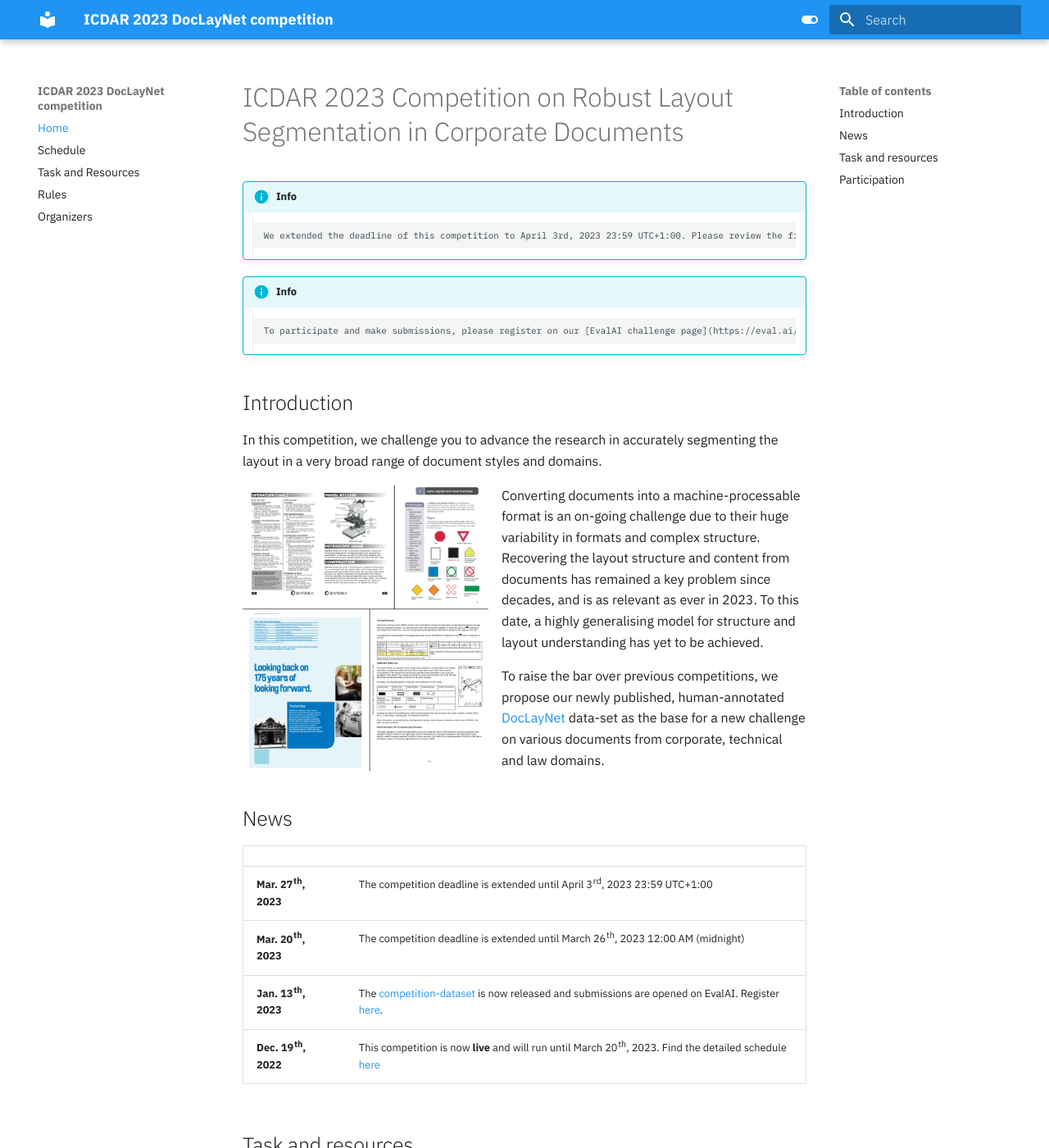
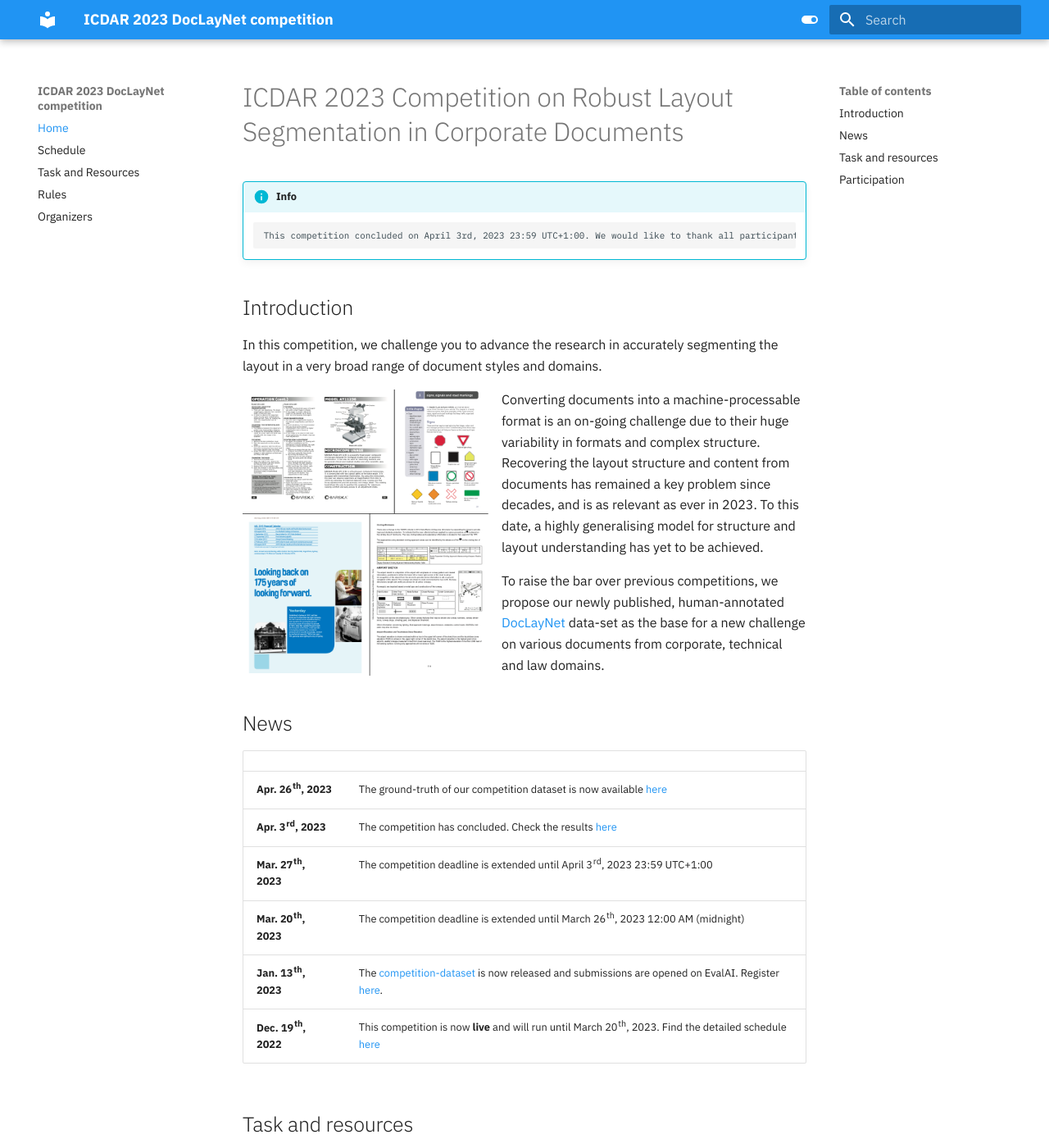
Before and after one commit to DS4SD/icdar23-doclaynet, an MkDocs documentation site: the page built from docs/index.md, in a window 1280 px wide and 1400 px high. Shown: the whole window at 82% size. Built offline with MkDocs 1.6.1 and Material for MkDocs 9.7.7, drawn with Linux system fonts in a browser that asks for light colours.

Commit message:
Update news and info boxes
Signed-off-by: cau-git <60343111+cau-git@users.noreply.github.com>

```diff
--- a/docs/index.md
+++ b/docs/index.md
@@ -1,11 +1,7 @@
 # ICDAR 2023 Competition on Robust Layout Segmentation in Corporate Documents
 
 !!! info
-		We extended the deadline of this competition to April 3rd, 2023 23:59 UTC+1:00. Please review the finalization actions on our [EvalAI challenge page](https://eval.ai/web/challenges/challenge-page/1923/).
-
-
-!!! info
-		To participate and make submissions, please register on our [EvalAI challenge page](https://eval.ai/web/challenges/challenge-page/1923/).
+		This competition concluded on April 3rd, 2023 23:59 UTC+1:00. We would like to thank all participants for their contributions to the competition! Check the results on our [EvalAI challenge page](https://eval.ai/web/challenges/challenge-page/1923/).
 
 ## Introduction
 
@@ -22,6 +18,8 @@ To raise the bar over previous competitions, we propose our newly published, hum
 
 |   |    |
 | :---------- | :----------------------------------- |
+| **Apr. 26th, 2023**      | The ground-truth of our competition dataset is now available [here](task#competition-data-set) |
+| **Apr. 3rd, 2023**      | The competition has concluded. Check the results [here](https://eval.ai/web/challenges/challenge-page/1923/leaderboard/4545) |
 | **Mar. 27th, 2023**      | The competition deadline is extended until April 3rd, 2023 23:59 UTC+1:00 |
 | **Mar. 20th, 2023**      | The competition deadline is extended until March 26th, 2023 12:00 AM (midnight) |
 | **Jan. 13th, 2023**      | The [competition-dataset](task#competition-data-set) is now released and submissions are opened on EvalAI. Register [here](https://eval.ai/web/challenges/challenge-page/1923/).|
```
